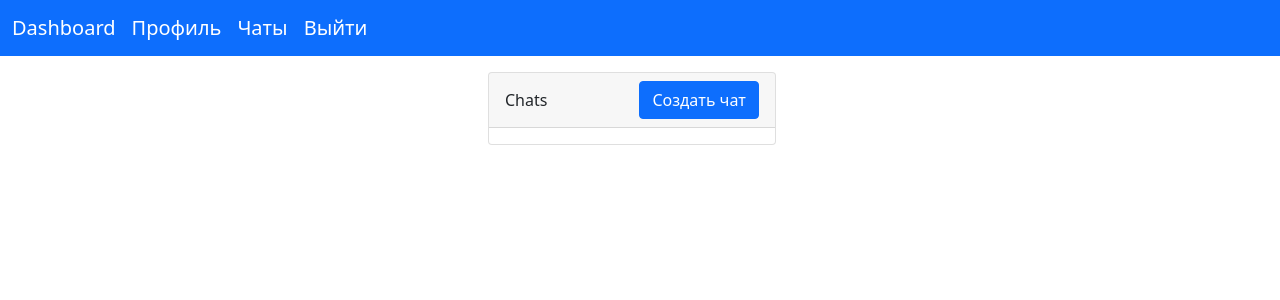
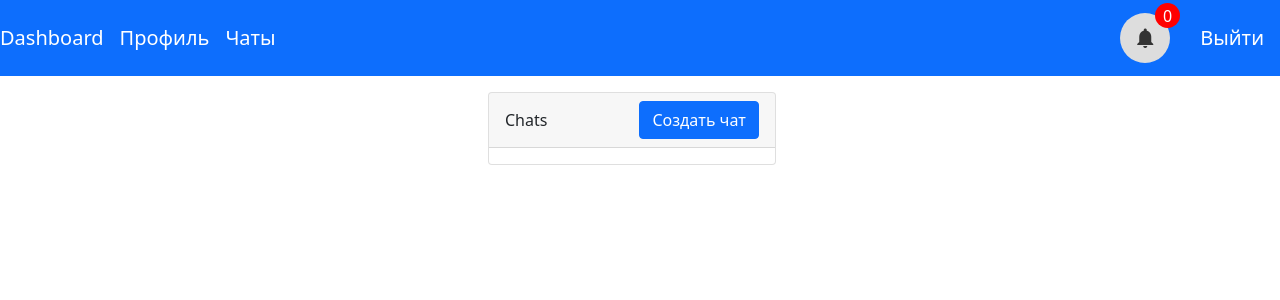
Before and after one commit to BekusovMikhail/medical-app, a Django app: page /chats in a window 1280 px wide. Shown: the top 300 px of the page. Run offline with Django 4.2, Linux system fonts and the light colour scheme; the visitor is signed in with stand-in values (Sample User, id 1); data comes from the database, SQL or seed files in the repository; data that the repository does not hold is empty.

Commit message:
notifications

```diff
--- a/api/views.py
+++ b/api/views.py
@@ -43,6 +43,8 @@ def sendMessage(request):
         mes.sender = request.POST['sender']
         mes.save()
         target = mes.chat.users.exclude(id=mes.sender).first()
+        notification = Notification(user=target, text=mes.text, sender=User.objects.get(id=mes.sender), name="1")
+        notification.save()
         server.send_message(target.id, mes.text)
         return HttpResponse(status=201)
     else:
--- a/med/templates/med/base.html
+++ b/med/templates/med/base.html
@@ -7,18 +7,74 @@
   <meta name="viewport" content="width=device-width, initial-scale=1.0">
   <link href="https://cdn.jsdelivr.net/npm/bootstrap@5.1.3/dist/css/bootstrap.min.css" rel="stylesheet" integrity="sha384-1BmE4kWBq78iYhFldvKuhfTAU6auU8tT94WrHftjDbrCEXSU1oBoqyl2QvZ6jIW3" crossorigin="anonymous">
   <script src="https://cdn.jsdelivr.net/npm/bootstrap@5.1.3/dist/js/bootstrap.bundle.min.js" integrity="sha384-ka7Sk0Gln4gmtz2MlQnikT1wXgYsOg+OMhuP+IlRH9sENBO0LRn5q+8nbTov4+1p" crossorigin="anonymous"></script>
+  <link href="https://fonts.googleapis.com/icon?family=Material+Icons" rel="stylesheet">
   {% block css %}<link rel="stylesheet" href="{% static 'med/css/style.css' %}">{% endblock css %}
   <title>Document</title>
+  <style>
+    .icon-button {
+      margin-top: 5px;
+      margin-right: 30px;
+      margin-bottom: 5px;
+      position: relative;
+      display: flex;
+      align-items: center;
+      justify-content: center;
+      width: 50px;
+      height: 50px;
+      color: #333333;
+      background: #dddddd;
+      border: none;
+      outline: none;
+      border-radius: 50%;
+    }
+
+    .icon-button:hover {
+      cursor: pointer;
+    }
+
+    .icon-button:active {
+      background: #cccccc;
+    }
+
+    .icon-button__badge {
+      position: absolute;
+      top: -10px;
+      right: -10px;
+      width: 25px;
+      height: 25px;
+      background: red;
+      color: #ffffff;
+      display: flex;
+      justify-content: center;
+      align-items: center;
+      border-radius: 50%;
+    }
+  </style>
 </head>
-<body style="display:flex; flex-direction:column; height:100vh;">
+<body style="display:flex; flex-direction: column; height:100vh;">
 {% block header %}
- <nav class="navbar navbar-dark bg-primary">
-    <div class="container-fluid" style="justify-content:flex-start;">
-      <a class="navbar-brand" href="/dashboard">Dashboard</a>
-      <a class="navbar-brand" href="/dashboard">Профиль</a>
-      <a class="navbar-brand" href="/chats">Чаты</a>
-      <a class="navbar-brand" href="/logout">Выйти</a>
+ <nav class="navbar navbar-expand-lg navbar-dark bg-primary">
+    <div class="collapse navbar-collapse" style="justify-content:flex-start;">
+      <ul class="navbar-nav mr-auto">
+        <li class="nav-item">
+          <a class="navbar-brand" href="/dashboard">Dashboard</a>
+        </li>
+        <li class="nav-item">
+          <a class="navbar-brand" href="/dashboard">Профиль</a>
+        </li>
+        <li class="nav-item">
+          <a class="navbar-brand" href="/chats">Чаты</a>
+        </li>
+      </ul>
     </div>
+    <div class="dropdown">
+      <a style="text-decoration:none;" href="/notifications" class="icon-button" type="button" class="icon-button" id="dropdownMenuButton" data-mdb-toggle="dropdown" aria-expanded="false">
+        <span class="material-icons">notifications</span>
+        <span class="icon-button__badge">{{ notifications_count }}</span>
+      </a>
+    </div>
+
+    <a class="navbar-brand" style="align-self: flex-end; align-self: center;" href="/logout">Выйти</a>
   </nav>
 {% endblock header%}
 {% block content %} {% endblock content %}
--- a/med/urls.py
+++ b/med/urls.py
@@ -9,4 +9,5 @@ urlpatterns = [
     path('logout', views.logout_view, name='logout'),
     path('chats', views.chats, name='chats'),
     path('chat', views.chat, name='chat'),
+    path('notifications', views.notifications, name='notifications'),
 ]
--- a/med/views.py
+++ b/med/views.py
@@ -32,7 +32,8 @@ def reg(request):
 @login_required
 def dash(request):
     user = request.user
-    return render(request, 'med/dashboard.html', context={'name': user.first_name, 'surname': user.last_name})
+    notifications_count = len(user.notification_set.all())
+    return render(request, 'med/dashboard.html', context={'name': user.first_name, 'surname': user.last_name, 'notifications_count': notifications_count})
 
 
 def logout_view(request):
@@ -43,13 +44,14 @@ def logout_view(request):
 @login_required
 def chats(request):
     user = request.user
+    notifications_count = len(user.notification_set.all())
     chats = user.chat_set.all()
     users = User.objects.none()
     for chat in chats:
         users = users.union(chat.users.exclude(id=user.id))
     new_users = User.objects.exclude(id=user.id).exclude(is_staff=True)
     new_users = new_users.difference(users)
-    return render(request, 'med/chats.html', context={'users': users, 'new_users': new_users})
+    return render(request, 'med/chats.html', context={'users': users, 'new_users': new_users, 'notifications_count': notifications_count})
 
 
 @login_required
@@ -60,8 +62,16 @@ def chat(request):
     chats1 = user1.chat_set.all()
     chats2 = user2.chat_set.all()
     chat = chats1.intersection(chats2).first()
+    notifications_count = len(user1.notification_set.all())
     if chat:
         messages = chat.message_set.all()
-        return render(request, 'med/chat.html', {"user1": user1, "user2": user2, "chat": chat, "messages": messages, "ip": "127.0.0.1"})
+        return render(request, 'med/chat.html', {"user1": user1, "user2": user2, "chat": chat, "messages": messages, "ip": "127.0.0.1", 'notifications_count': notifications_count})
     else:
         return HttpResponseRedirect("/chats")
+
+@login_required
+def notifications(request):
+    user = request.user
+    notifications = user.notification_set.all()
+
+    return render(request, 'med/notifications.html', context={'notifications': notifications, 'notifications_count': len(notifications)})
--- a/mysite/settings.py
+++ b/mysite/settings.py
@@ -78,9 +78,9 @@ WSGI_APPLICATION = 'mysite.wsgi.application'
 
 DATABASES = {
     'default': {
-        'ENGINE': 'django.db.backends.postgresql',
-        'NAME': 'medDb',
-        'USER' : 'MedUser',
+        'ENGINE': 'django.db.backends.postgresql_psycopg2',
+        'NAME': 'meddb',
+        'USER' : 'meduser',
         'PASSWORD' : 'Qwerty2312',
         'HOST' : '127.0.0.1',
         'PORT' : '5432',
```
Also changed, not shown: med/models.py (+8 -0 lines), med/templates/med/notifications.html (added, +13 -0 lines), med/migrations/0005_notification.py (added), med/migrations/0006_alter_notification_sender.py (added).
